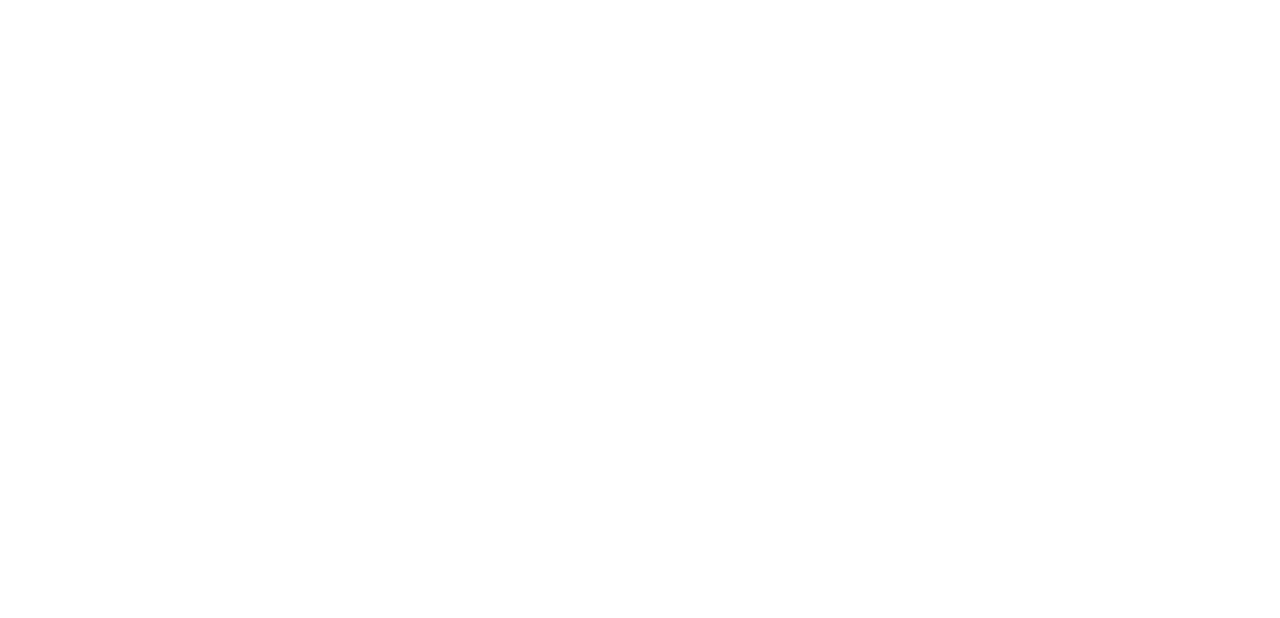
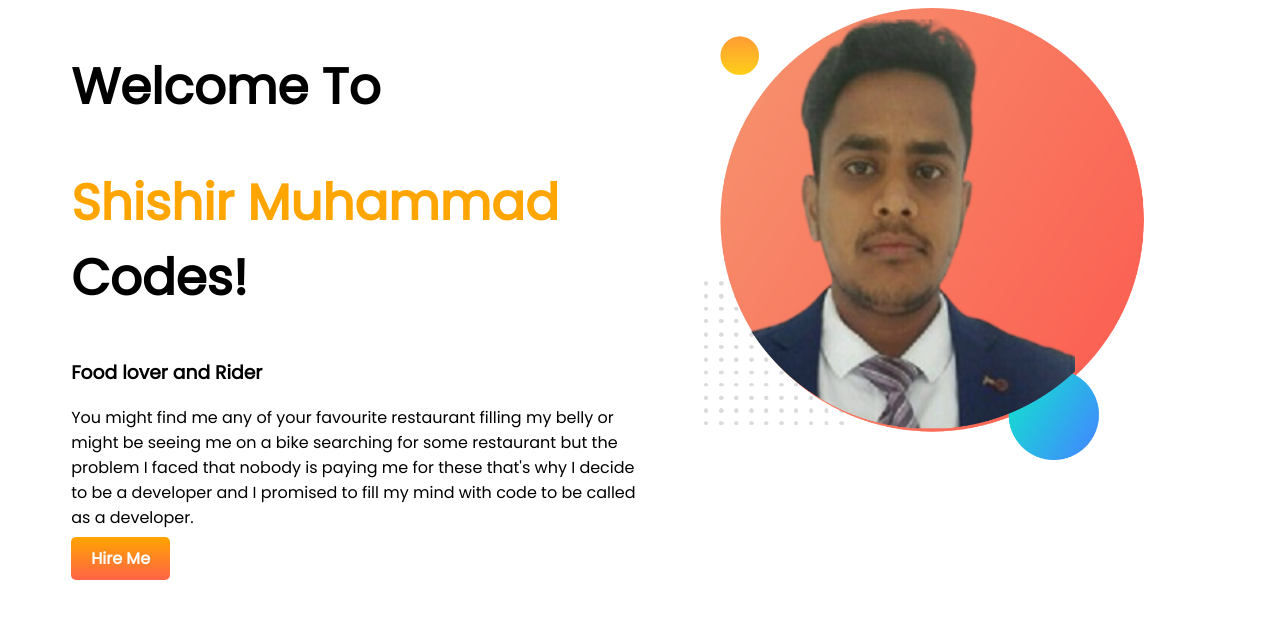
Before and after one commit to ShishirMuhammad/developer-portfolio, a plain HTML site: page index.html in a window 1280 px wide. Drawn offline with Linux system fonts and the light colour scheme.

Commit message:
first-section

```diff
--- a/index.html
+++ b/index.html
@@ -1,13 +1,35 @@
 <!DOCTYPE html>
 <html lang="en">
+
 <head>
     <meta charset="UTF-8">
     <meta http-equiv="X-UA-Compatible" content="IE=edge">
     <meta name="viewport" content="width=device-width, initial-scale=1.0">
     <title>Shishir Portfolio</title>
+    <link rel="preconnect" href="https://fonts.googleapis.com">
+    <link rel="preconnect" href="https://fonts.gstatic.com" crossorigin>
+    <link href="https://fonts.googleapis.com/css2?family=Poppins&display=swap" rel="stylesheet">
     <link rel="stylesheet" href="style.css">
 </head>
+
 <body>
+    <section>
+        <div class="half-width">
+            <h1>Welcome To</h1>
+            <h1><span class="orange-color">Shishir Muhammad</span> Codes!</h1>
+            <h3>Food lover and Rider</h3>
+            <p>You might find me any of your favourite restaurant filling my belly or might be seeing me on a bike
+                searching
+                for some restaurant but the problem I faced that nobody is paying me for these that's why I decide to be
+                a
+                developer and I promised to fill my mind with code to be called as a developer.</p>
+            <a class="hire-button" target="_blank" href="https://www.google.com">Hire Me</a>
+        </div>
+        <div class="half-width">
+            <img src="images/shishir-back.png" alt="">
+        </div>
 
+    </section>
 </body>
+
 </html>
--- a/style.css
+++ b/style.css
@@ -0,0 +1,27 @@
+body{
+    font-family: 'Poppins', sans-serif;
+}
+h1{
+    font-size: 50px;
+}
+.orange-color{
+    color: orange;
+}
+section{
+    display: flex;
+}
+.half-width{
+    width: 50%;
+    padding-left: 5%;
+}
+.half-width img{
+    width: 80%;
+}
+.hire-button{
+    text-decoration: none;
+    background-image: linear-gradient(orange,tomato);
+    padding: 10px 20px;
+    border-radius: 5px;
+    color: white;
+    font-weight: 800;
+}
```
Also changed, not shown: images/dream-bg.png (added), images/exp-bg.png (added), images/jhankar.png (added), images/jhankar2.png (added), images/my-bg.png (added), images/my-bg2.png (added), images/shishir-back.png (added), images/top-banner.png (added), showoff/BCSformal photo300.jpg (added), 2 other files.
